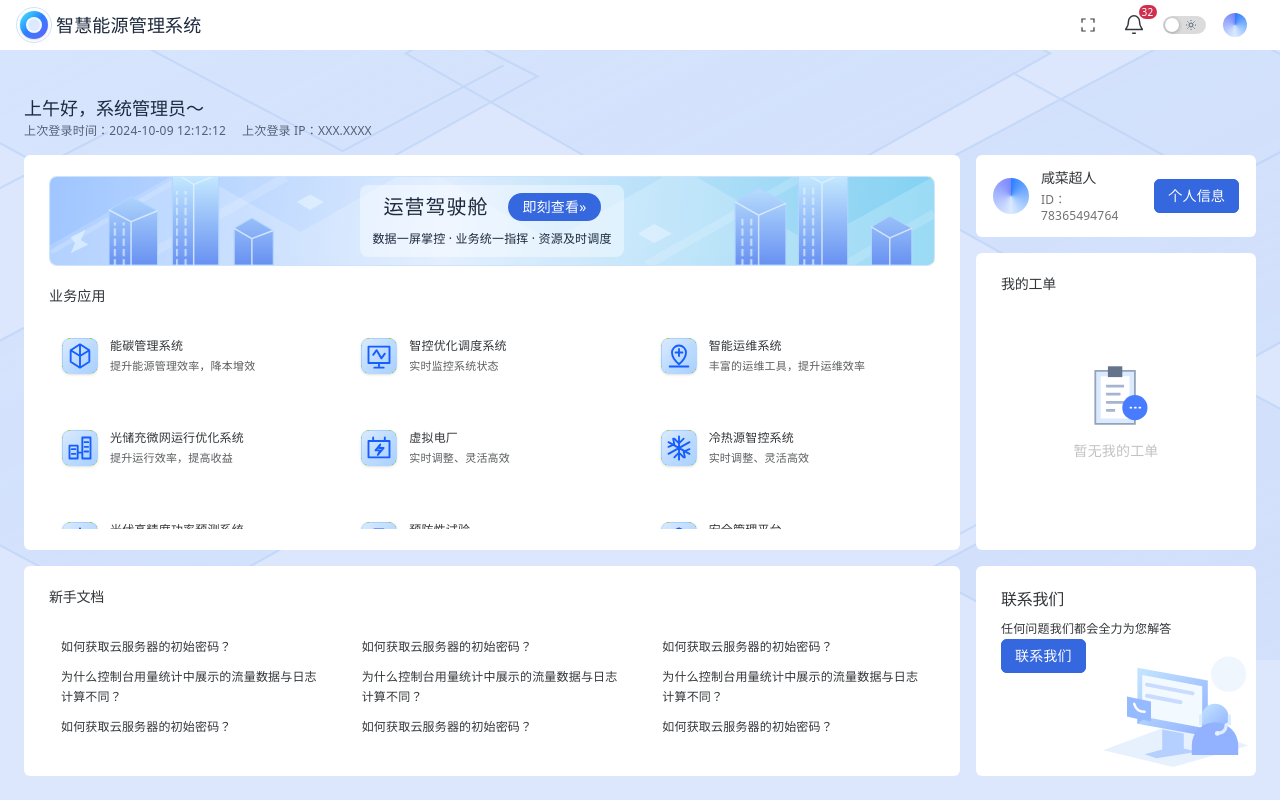
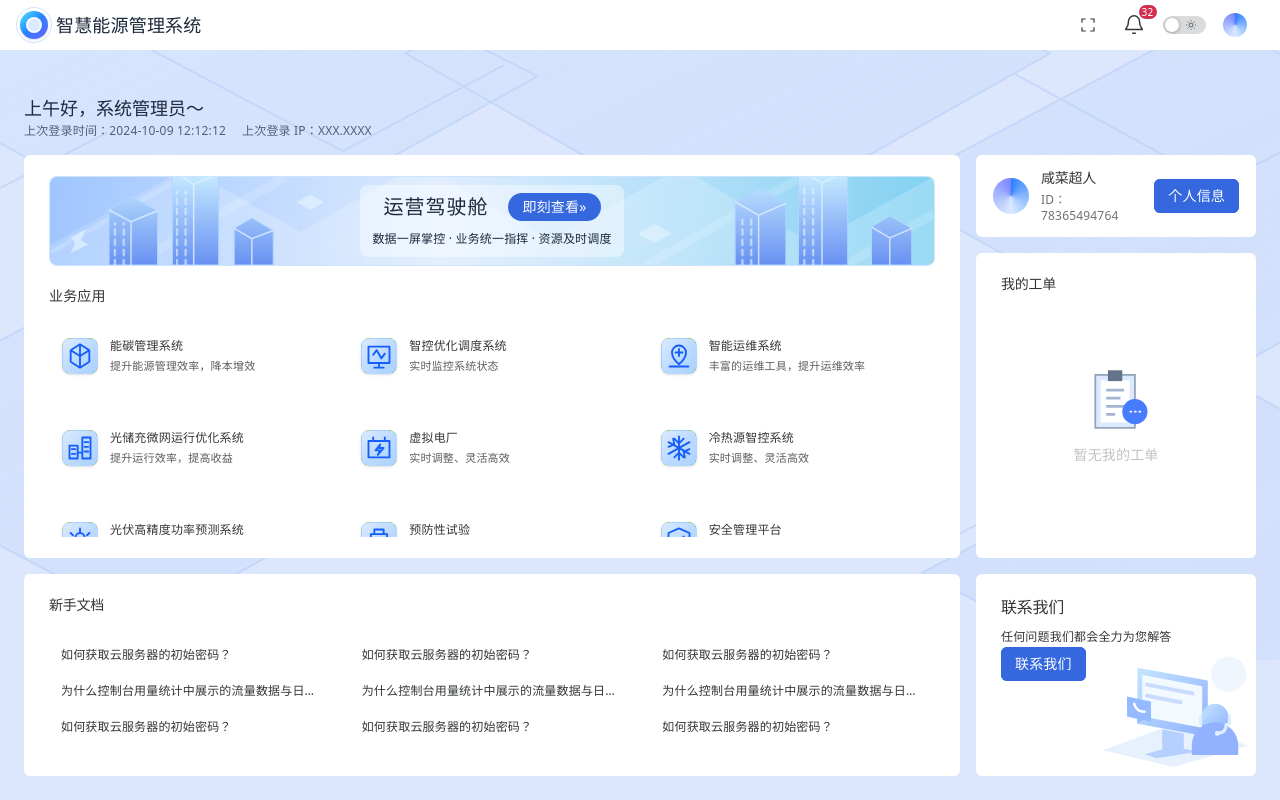
Before and after one commit to francis452/vue-ai-app, a Vue app: page / in a window 1280 px wide. Built offline with nearby package versions, Linux system fonts and the light colour scheme.

Commit message:
fix(help): 修复新手文档长标题换行问题
文档标题按钮改为单行省略号显示并保留完整可访问名称
悬停标题时通过气泡展示完整名称
新增标题截断与悬停详情的回归测试

```diff
--- a/src/components/home/HelpPanel.vue
+++ b/src/components/home/HelpPanel.vue
@@ -1,6 +1,6 @@
 <script setup lang="ts">
 import { ref } from 'vue'
-import { NButton, NCard, NModal } from 'naive-ui'
+import { NButton, NCard, NModal, NPopover } from 'naive-ui'
 import { helpDocuments } from '../../data/home'
 
 const selected = ref<typeof helpDocuments[number] | null>(null)
@@ -11,8 +11,13 @@ const selected = ref<typeof helpDocuments[number] | null>(null)
     <h2 id="help-heading" class="m-0 mb-3 text-sm font-semibold text-inherit">新手文档</h2>
     <div class="grid grid-cols-1 gap-4 md:grid-cols-3">
       <ul v-for="group in 3" :key="group" class="m-0 list-none space-y-1 rounded-lg bg-white p-3 dark:bg-[#1e2e4b]" :aria-label="`新手文档第 ${group} 组`">
-        <li v-for="document in helpDocuments" :key="document.id">
-          <button type="button" class="cursor-pointer min-h-11 w-full rounded-sm text-left text-xs leading-5 text-inherit wrap-anywhere hover:text-blue-700 hover:underline focus-visible:outline-2 focus-visible:outline-offset-2 focus-visible:outline-blue-600 dark:hover:text-blue-200 dark:focus-visible:outline-blue-300 md:min-h-8" @click="selected = document">{{ document.title }}</button>
+        <li v-for="document in helpDocuments" :key="document.id" class="min-w-0">
+          <NPopover trigger="hover" placement="top" :delay="0">
+            <template #trigger>
+              <button type="button" class="cursor-pointer min-h-11 w-full truncate rounded-sm text-left text-xs leading-5 text-inherit hover:text-blue-700 hover:underline focus-visible:outline-2 focus-visible:outline-offset-2 focus-visible:outline-blue-600 dark:hover:text-blue-200 dark:focus-visible:outline-blue-300 md:min-h-8" @click="selected = document">{{ document.title }}</button>
+            </template>
+            <span class="block max-w-72 text-xs leading-5 wrap-anywhere">{{ document.title }}</span>
+          </NPopover>
         </li>
       </ul>
     </div>
```
Also changed, not shown: 1 other file (tests, documents, lock files or other folders).
